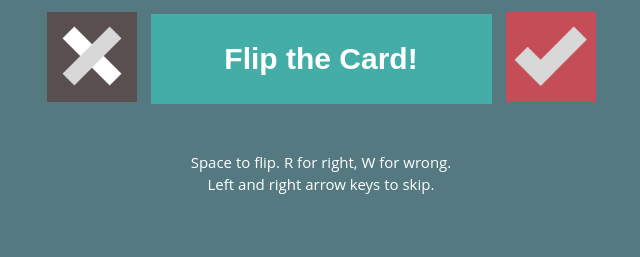
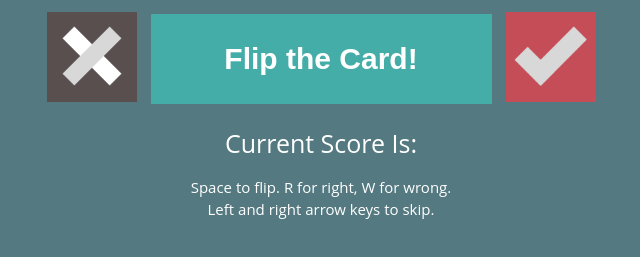
Before and after one commit to robertbenjamin/cards, a plain HTML site: page index.html in a window 1280 px wide. Shown: the part 483-740 px from the top of the page, without its empty margins (319-959 px from the left). Drawn offline with nearby package versions, Linux system fonts and the light colour scheme.

Commit message:
Add persistent score
Also added alt tag to images.

```diff
--- a/flashy.js
+++ b/flashy.js
@@ -17,6 +17,7 @@ var deck = {
 	}],
 	completed_cards: [],
 	current_index: 0,
+	currentScore: document.cookie.substring(6, 8),
 	addCard: function() {
 		var newQuestion = prompt("Enter a question!");
 		var newAnswer = prompt("Enter the answer!");
@@ -46,6 +47,7 @@ var deck = {
 		if (this.current_index >= this.cards.length) {
 			this.current_index = 0;
 		};
+		this.currentScore++;
 	},
 	markIncorrect: function() {
 		if (this.current_index === this.cards.length - 1) {
@@ -60,6 +62,12 @@ var deck = {
 		} else {
 			return this.cards[this.current_index];
 		}
+	},
+	updateScore: function() {
+		document.cookie = "score=" + this.currentScore;
+	},
+	resetScore: function() {
+		document.cookie = "score=0";
 	}
 };
 
@@ -71,6 +79,8 @@ function renderCard() {
 	var currentCard = deck.getCurrent();
 	if (currentCard.question) {
 		$(".question_text").html(currentCard[side]);
+		deck.updateScore();
+		$(".score").html("Current Score Is: " + document.cookie.substring(6, 8));
 	} else {
 		$("*").addClass("WINNER");
 		$(".question_text").html("WINNER");
@@ -120,7 +130,7 @@ $(".wrong").click(wrong);
 
 $(".flip").click(flip);
 
-$(".add_card").click(function(){
+$(".add_card").click(function() {
 	deck.addCard();
 	console.log("add card?")
 });
--- a/index.html
+++ b/index.html
@@ -21,12 +21,13 @@
     <p class="question_text"></p>
   </div>
   <div class="answer_buttons">
-    <button type="button" class="wrong"><img src="wrong.png"></img>
+    <button type="button" class="wrong"><img src="wrong.png" alt="wrong button">
     </button>
     <button type="button" class="flip">Flip the Card!</button>
-    <button type="button" class="right"><img src="check.png"></img>
+    <button type="button" class="right"><img src="check.png" alt="right button">
     </button>
   </div>
+  <p class="score">Current Score Is:</p>
   <p class="instructions">Space to flip. R for right, W for wrong.<br>Left and right arrow keys to skip.</p>
 </body>
 
--- a/main.css
+++ b/main.css
@@ -68,7 +68,6 @@ body {
   text-align: center;
   padding: 60px 40px;
   color: white;
-  position: inline-block;
   font-size: 55px;
   font-family: Open Sans;
   line-height: 1.3em;
@@ -88,7 +87,6 @@ svg {
   width: 50px;
   height: 50px;
   fill: white;
-  pointer-events: visiblePainted;
 }
 
 /* Add Card Button */
@@ -139,7 +137,15 @@ img {
   background-color: #C44D58;
 }
 
+
 /* Footer Instuctions */
+
+.score {
+	color: white;
+	font-family: Open Sans;
+	font-size: 25px;
+	margin: -20px 0 20px 0;
+}
 
 .instructions {
   color: white;
```
